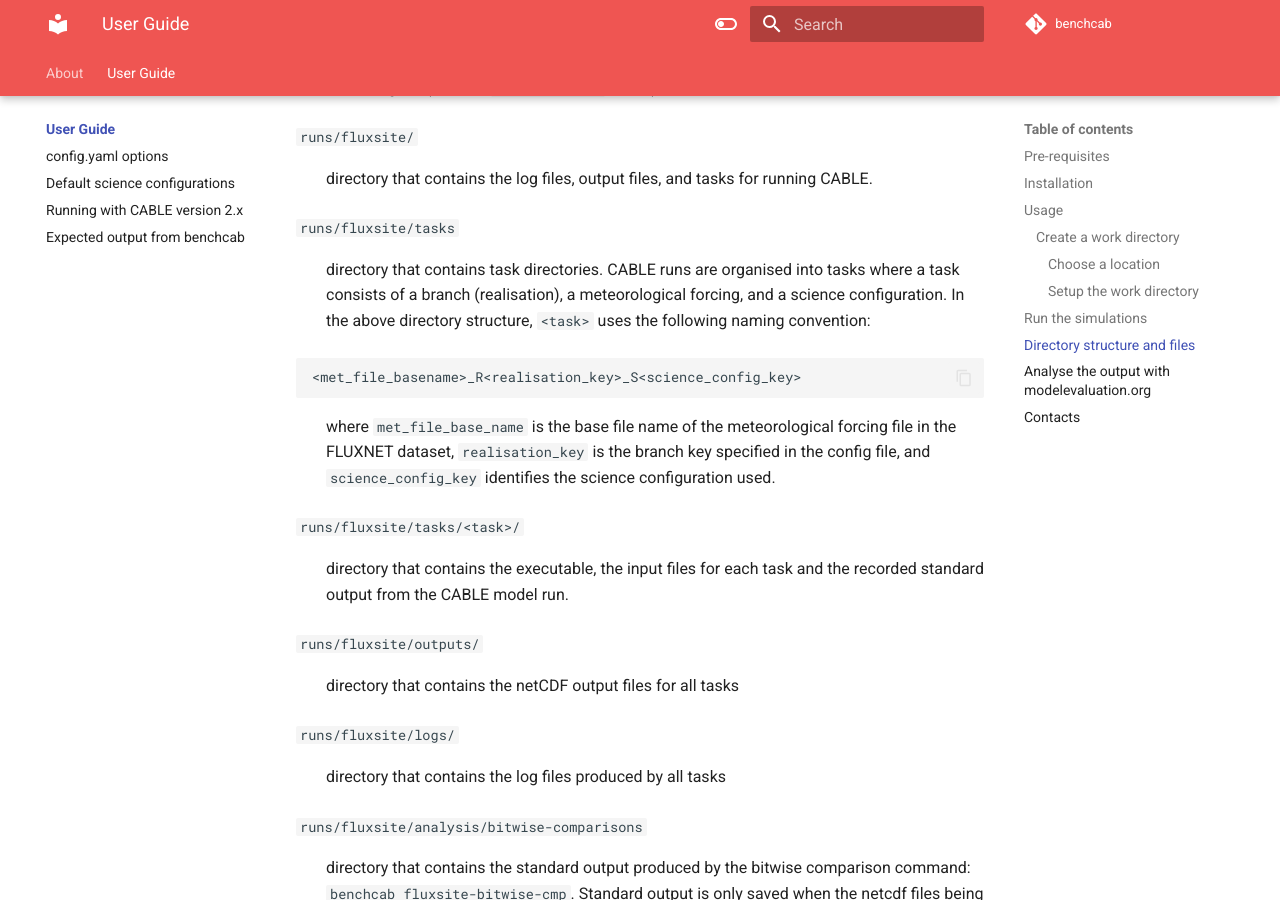
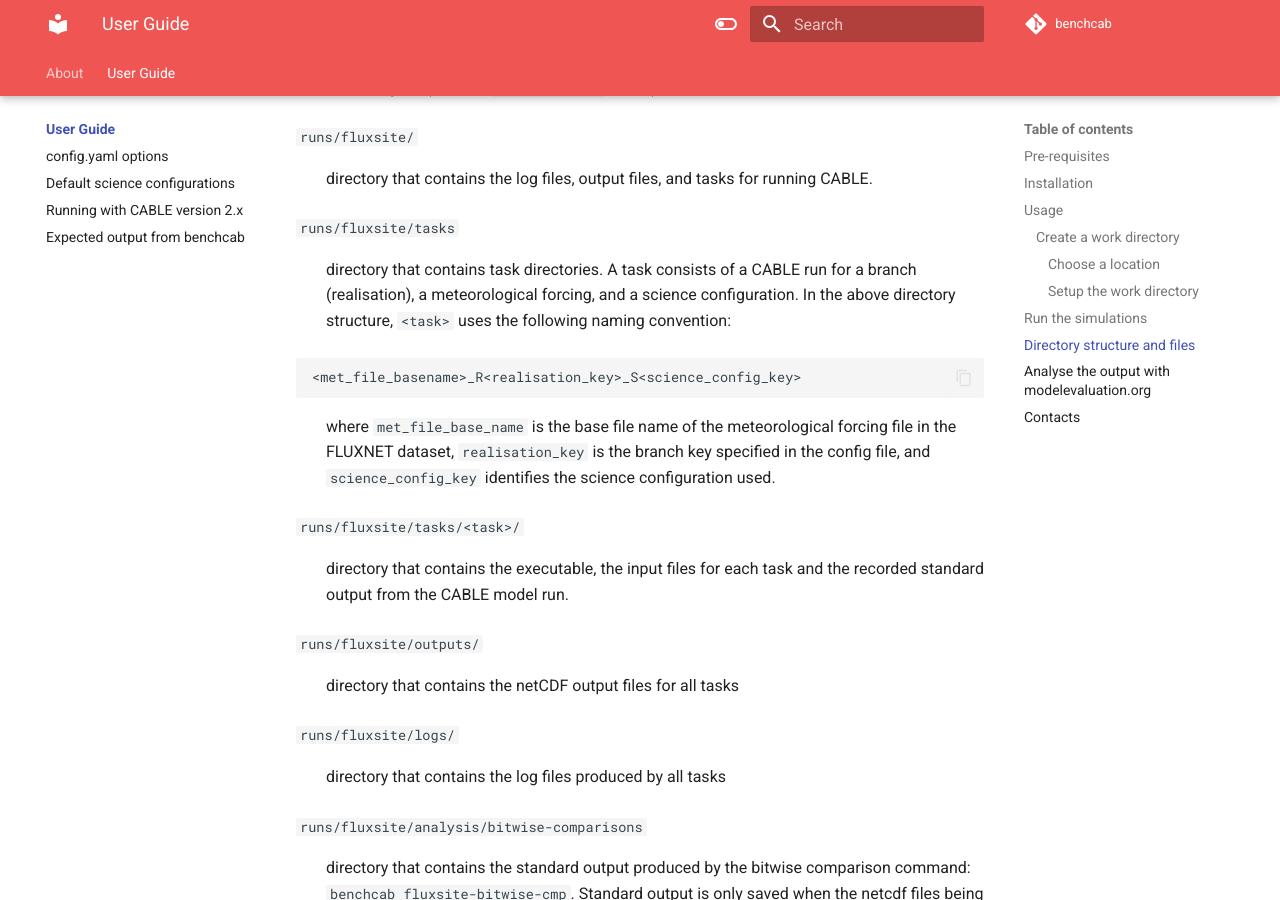
Before and after one commit to mdekauwe/CABLE_benchmarking, an MkDocs documentation site: the page built from docs/user_guide/index.md, in a window 1280 px wide and 900 px high, scrolled down 4305 px. Built offline with MkDocs 1.6.1 and Material for MkDocs 9.7.7, drawn with Linux system fonts in a browser that asks for light colours; comment, search, counter and statistics services are not loaded.

Commit message:
Update docs/user_guide/index.md
Co-authored-by: Claire Carouge <ccarouge@users.noreply.github.com>

````diff
--- a/docs/user_guide/index.md
+++ b/docs/user_guide/index.md
@@ -159,7 +159,7 @@ The following files and directories are created when `benchcab run` executes suc
 
 `runs/fluxsite/tasks`
 
-:   directory that contains task directories. CABLE runs are organised into tasks where a task consists of a branch (realisation), a meteorological forcing, and a science configuration. In the above directory structure, `<task>` uses the following naming convention:
+:   directory that contains task directories. A task consists of a CABLE run for a branch (realisation), a meteorological forcing, and a science configuration. In the above directory structure, `<task>` uses the following naming convention:
 
 ```
 <met_file_basename>_R<realisation_key>_S<science_config_key>
````
